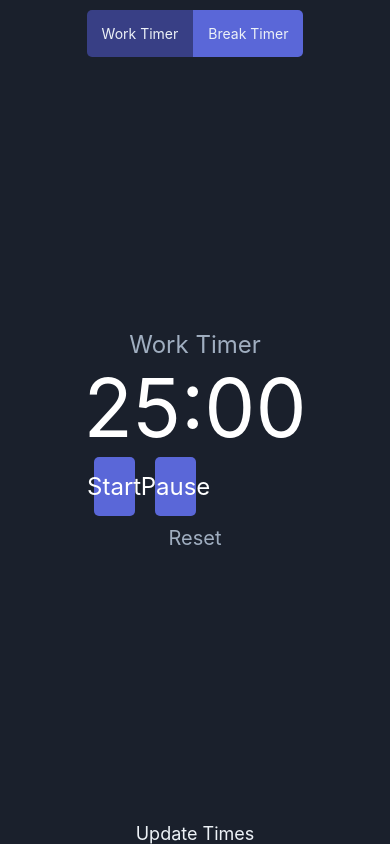
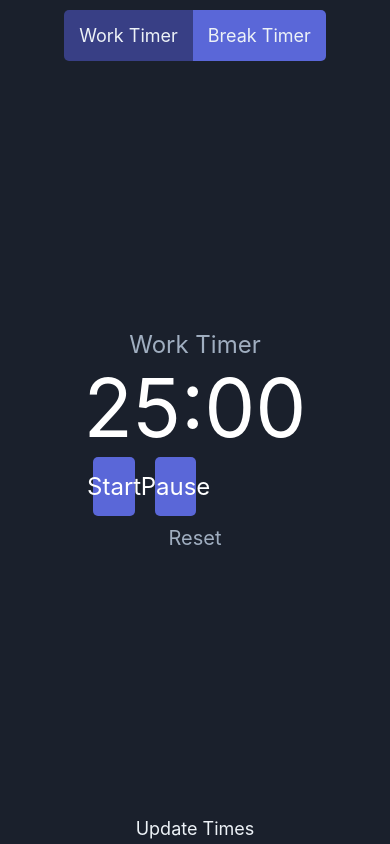
Before and after one commit to mcarson24/pomodoro-timer, a React Native app: screen / in a window 390 px wide. Built offline with nearby package versions, Linux system fonts and the light colour scheme.

Commit message:
debounce time updates

```diff
--- a/components/TimeInput.js
+++ b/components/TimeInput.js
@@ -2,6 +2,7 @@ import React from 'react'
 import PropTypes from 'prop-types'
 import {StyleSheet, Text, TextInput, View} from 'react-native'
 import colors from '../utils/colors.js'
+import debounce from 'debounce'
 
 export default class TimeInput extends React.Component {
 	static propTypes = {
@@ -24,7 +25,7 @@ export default class TimeInput extends React.Component {
 				<Text style={styles.inputLabels}>{this.props.label}
 	  			<Text style={{fontSize: 12}}>(in minutes)</Text>:
 				</Text>
-				<TextInput onChangeText={this.props.onUpdateTime}
+				<TextInput onChangeText={debounce(this.props.onUpdateTime, 750)}
 	             	   keyboardType="numeric"
 	             	   style={styles.inputs}
 	             	   placeholder={this.timeAsString()}
--- a/components/Timer.js
+++ b/components/Timer.js
@@ -78,6 +78,7 @@ export default class Timer extends React.Component {
   }
 
   handleWorkTimeChange = newTime => {
+    console.log('firing')
   	const oldTime = this.state.currentTime
   	let newTimeInMilliseconds = parseInt(newTime) * 60 * 1000
   	this.setState(prevState => {
@@ -98,6 +99,7 @@ export default class Timer extends React.Component {
   }
 
   handleBreakTimeChange = newTime => {
+    console.log('firing')
   	const oldTime = this.state.currentTime
   	let newTimeInMilliseconds = parseInt(newTime) * 60 * 1000
 
@@ -197,6 +199,7 @@ const styles = StyleSheet.create({
 	},
 	timerContainer: {
 		marginTop: Constants.statusBarHeight,
+    marginBottom: 5,
 		flex: 1,
 		justifyContent: 'space-between',
 	},
@@ -212,6 +215,7 @@ const styles = StyleSheet.create({
 	},
 	timerToggleButtonText: {
 		color: colors.grayLighter,
+    fontSize: 18
 	},
 	timerToggleButtonInactive: {
 		backgroundColor: colors.indigo,
--- a/package.json
+++ b/package.json
@@ -8,6 +8,7 @@
     "eject": "expo eject"
   },
   "dependencies": {
+    "debounce": "^1.2.0",
     "expo": "^35.0.0",
     "react": "16.8.3",
     "react-dom": "16.8.3",
```
